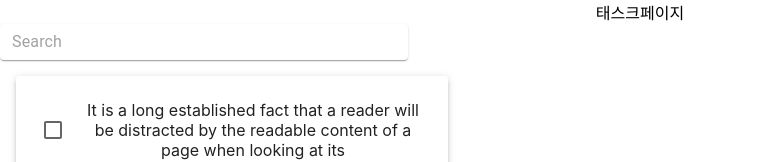
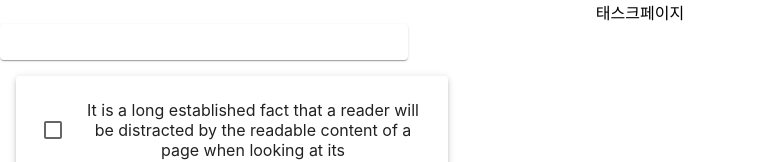
Before and after one commit to hana1203/taskly, a React (Create React App) app: page / in a window 1280 px wide. Shown: the top 162 px of the page, without its empty margins (0-763 px from the left). Built offline with nearby package versions, Linux system fonts and the light colour scheme.

Commit message:
feat: Button, Search InputBar ui with interface

```diff
--- a/src/components/InputBar.tsx
+++ b/src/components/InputBar.tsx
@@ -2,7 +2,10 @@ import Paper from "@mui/material/Paper";
 import InputBase from "@mui/material/InputBase";
 import IconButton from "@mui/material/IconButton";
 
-export const CustomizedInputBase = () => {
+interface Props {
+  placeholder: string;
+}
+export const CustomizedInputBase = ({ placeholder }: Props) => {
   return (
     <Paper
       component="form"
@@ -16,7 +19,7 @@ export const CustomizedInputBase = () => {
     >
       <InputBase
         sx={{ ml: 1, flex: 1 }}
-        placeholder="Search"
+        placeholder={placeholder}
         inputProps={{ "aria-label": "input" }}
       />
       <IconButton type="button" sx={{ p: "10px" }} aria-label="search">
```
Also changed, not shown: src/components/ButtonComponent.tsx (added, +19 -0 lines).
